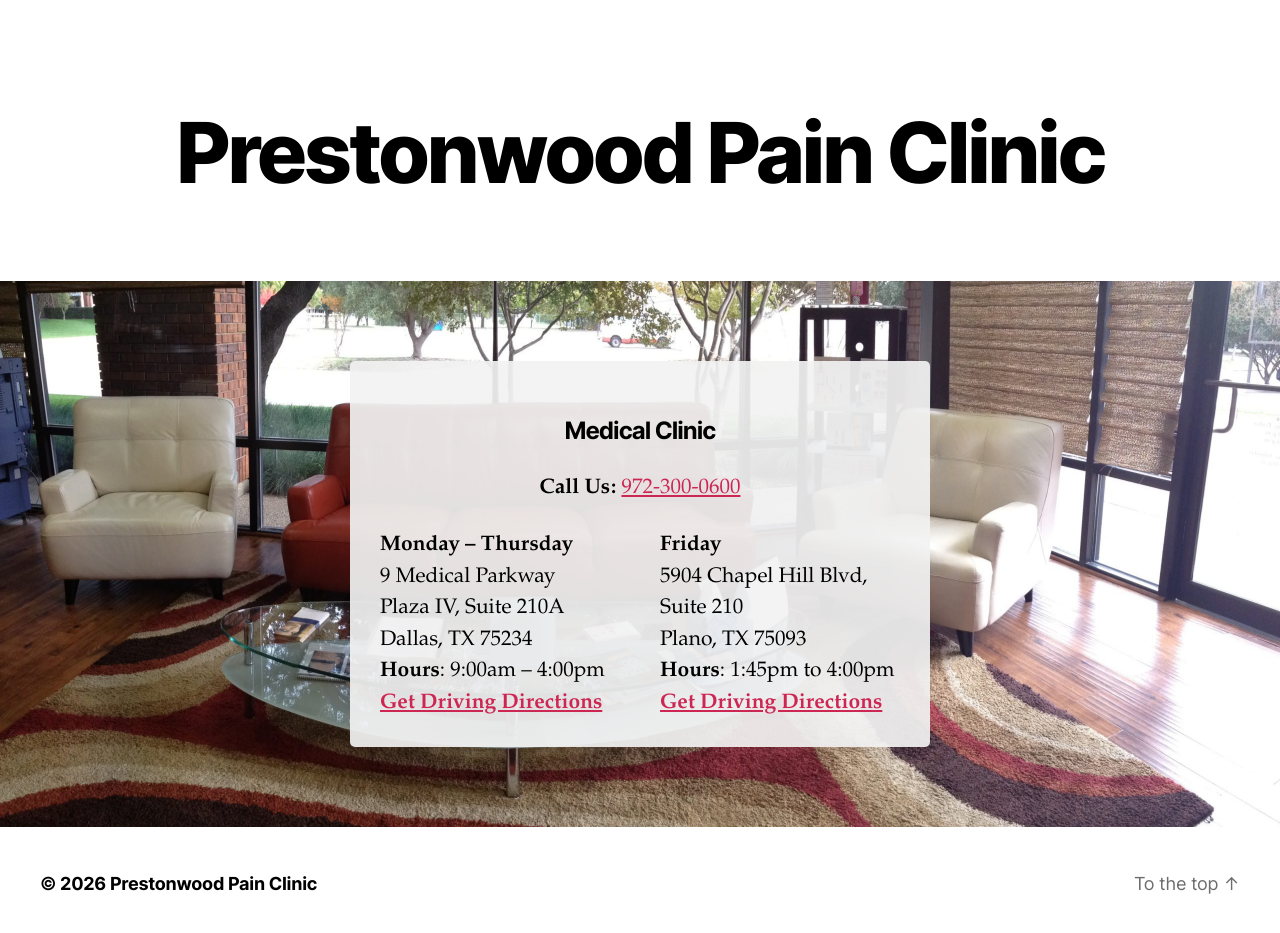
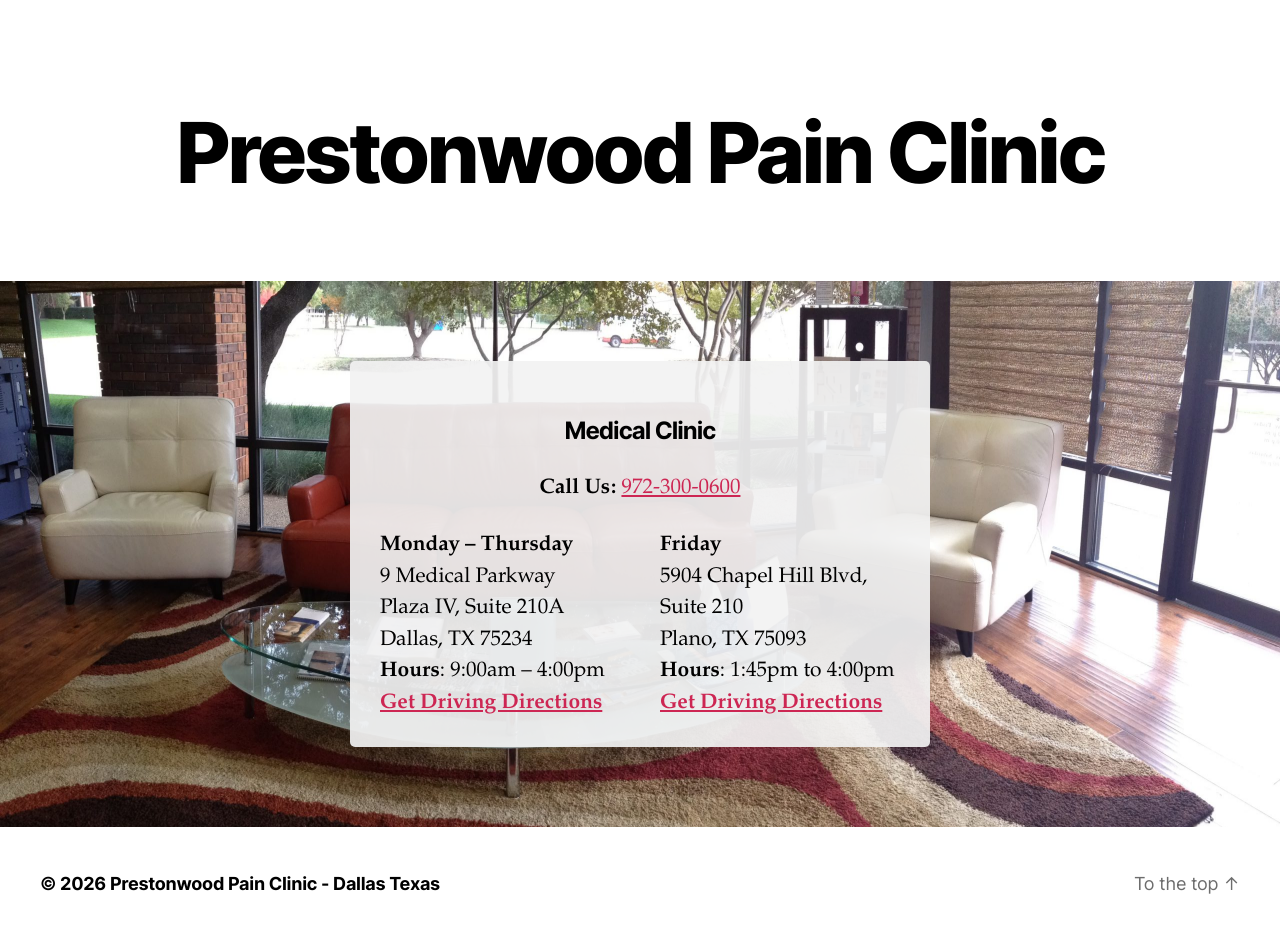
Before and after one commit to mukeshwani/ppcsite, a plain HTML site: page index.html in a window 1280 px wide. Shown: the part 121-1054 px from the top of the page. Drawn offline with Linux system fonts and the light colour scheme; files that its build step writes are made by us from their sources.

Commit message:
footer update

```diff
--- a/index.html
+++ b/index.html
@@ -204,7 +204,7 @@ Plano, TX 75093<br />
 					<div class="footer-credits">
 
 						<p class="footer-copyright">&copy;
-							2026 <a href="index.html">Prestonwood Pain Clinic</a>
+							2026 <a href="index.html">Prestonwood Pain Clinic - Dallas Texas</a>
 						</p>
 					</div><!-- .footer-credits -->
 
```
